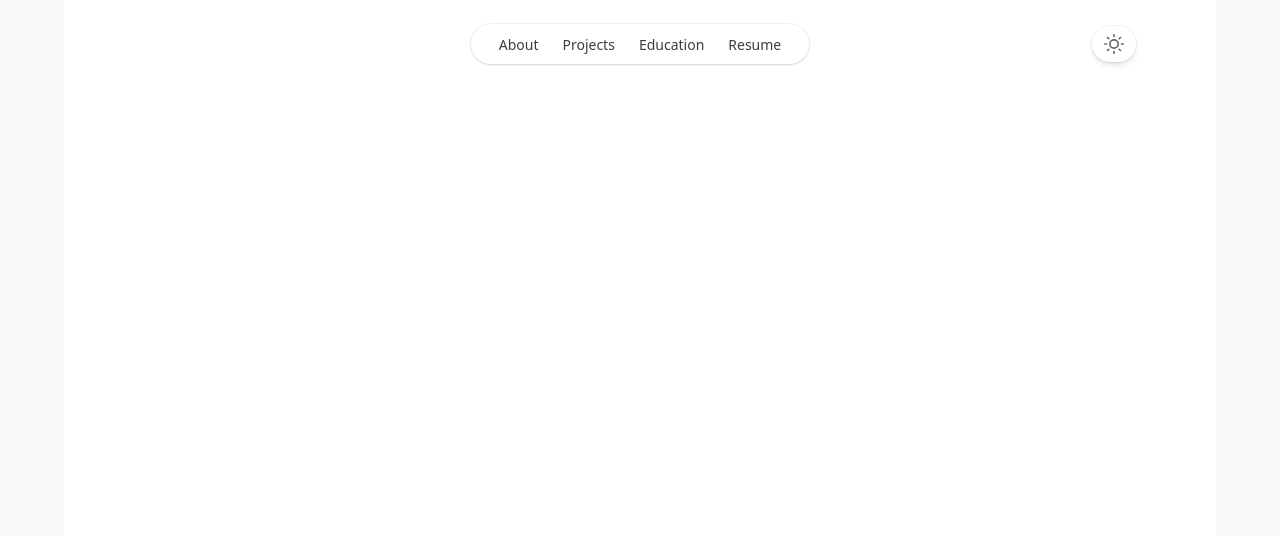
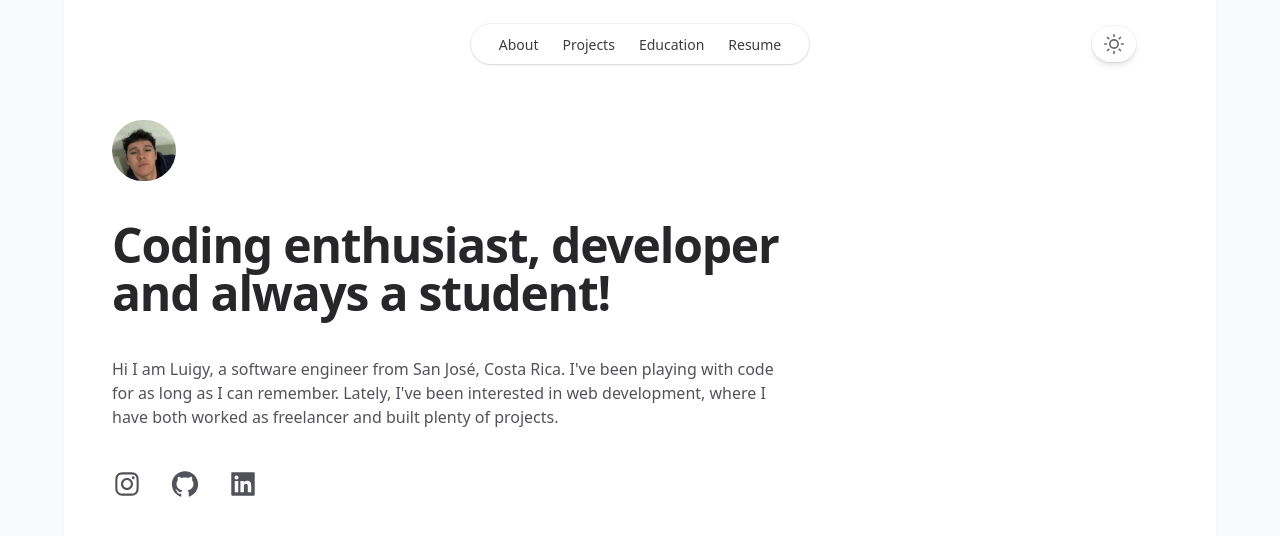
Before and after one commit to luigyy/portfolio, a React (Vite) app: page / in a window 1280 px wide. Shown: the top 536 px of the page. Built offline with nearby package versions, Linux system fonts and the light colour scheme.

Commit message:
finish hero section

```diff
--- a/src/components/Hero.tsx
+++ b/src/components/Hero.tsx
@@ -1,11 +1,38 @@
 import React from "react";
+import {
+  AiOutlineInstagram,
+  AiFillGithub,
+  AiFillLinkedin,
+} from "react-icons/ai";
 
 interface HeroProps {}
 
 const Hero: React.FC<HeroProps> = ({}) => {
   return (
-    <div>
-      <img src="pic-profile.jpg" className="w-16 rounded-full px-12" alt="Me" />
+    <div className="px-12 w-full">
+      <img src="./pic-profile.jpg" className="w-16 rounded-full  " alt="Me" />
+      <div className="max-w-2xl mt-10">
+        <h1 className="text-5xl text-zinc-800 font-bold tracking-tight">
+          Coding enthusiast, developer and always a student!
+        </h1>
+        <p className="text-zinc-600 mt-10">
+          Hi I am Luigy, a software engineer from San José, Costa Rica. I've
+          been playing with code for as long as I can remember. Lately, I've
+          been interested in web development, where I have both worked as
+          freelancer and built plenty of projects.
+        </p>
+      </div>
+      <span className="mt-10 flex gap-7">
+        <button className="text-zinc-600 text-3xl ">
+          <AiOutlineInstagram />
+        </button>
+        <button className="text-zinc-600 text-3xl">
+          <AiFillGithub />
+        </button>
+        <button className="text-zinc-600 text-3xl">
+          <AiFillLinkedin />
+        </button>
+      </span>
     </div>
   );
 };
--- a/src/components/ToggleTheme.tsx
+++ b/src/components/ToggleTheme.tsx
@@ -1,12 +1,27 @@
 import React from "react";
 import { FiSun } from "react-icons/fi";
+import { useState } from "react";
 
 interface ToggleThemeProps {}
 
 const ToggleTheme: React.FC<ToggleThemeProps> = ({}) => {
+  const [theme, setTheme] = useState("lofi");
+  const toggleTheme = () => {
+    setTheme(theme === "night" ? "lofi" : "night");
+  };
+  // initially set the theme and "listen" for changes to apply them to the HTML tag
+  React.useEffect(() => {
+    document.querySelector("html")!.setAttribute("data-theme", theme);
+  }, [theme]);
+
   return (
-    <div className=" backdrop-blur mt-6 absolute right-[80px] px-3 py-2 shadow-md ring-1 ring-zinc-900/5 rounded-full">
-      <FiSun className="text-xl opacity-60 hover:text-emerald-600" />
+    <div className=" backdrop-blur mt-6 absolute right-[80px]  shadow-md ring-1 ring-zinc-900/5 rounded-full">
+      <button
+        // onClick={() => toggleTheme()}
+        className="items-center text-xl opacity-60 hover:text-emerald-600 px-3 py-2"
+      >
+        <FiSun className="" />
+      </button>
     </div>
   );
 };
```
